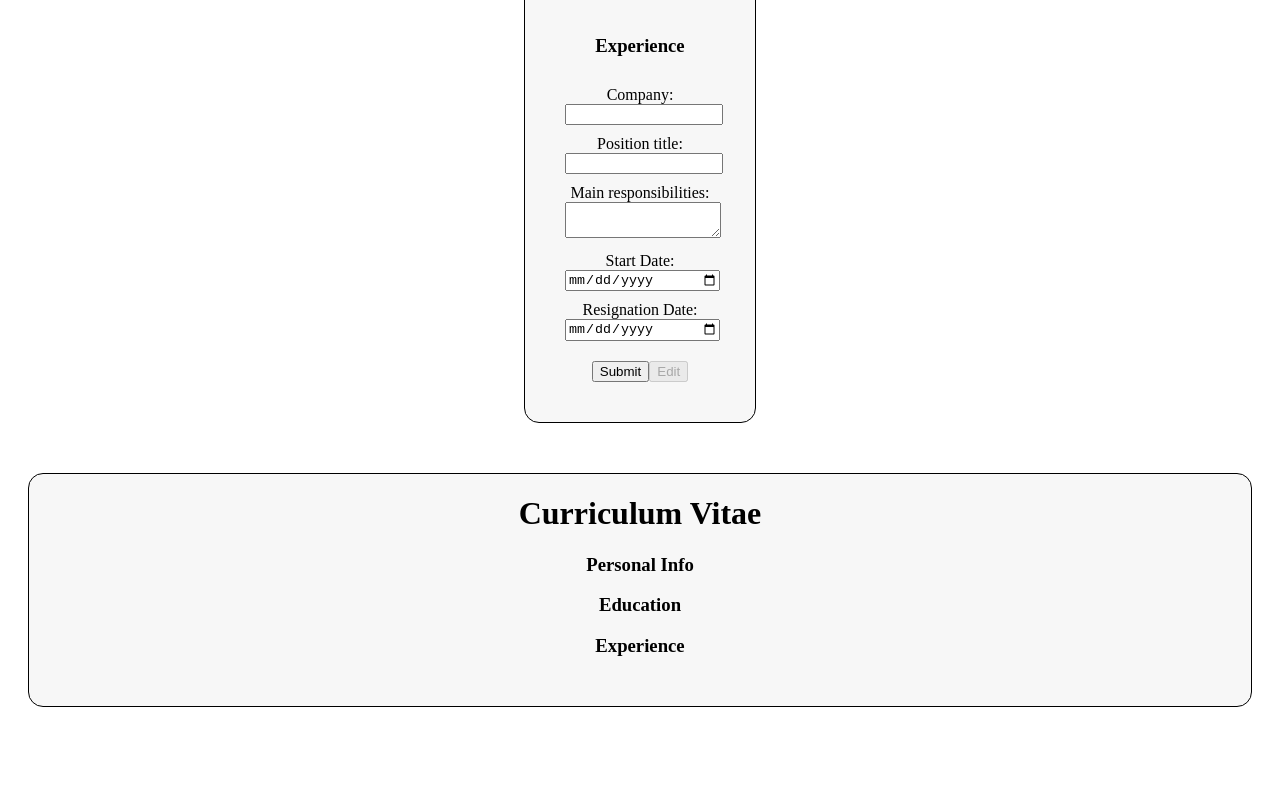
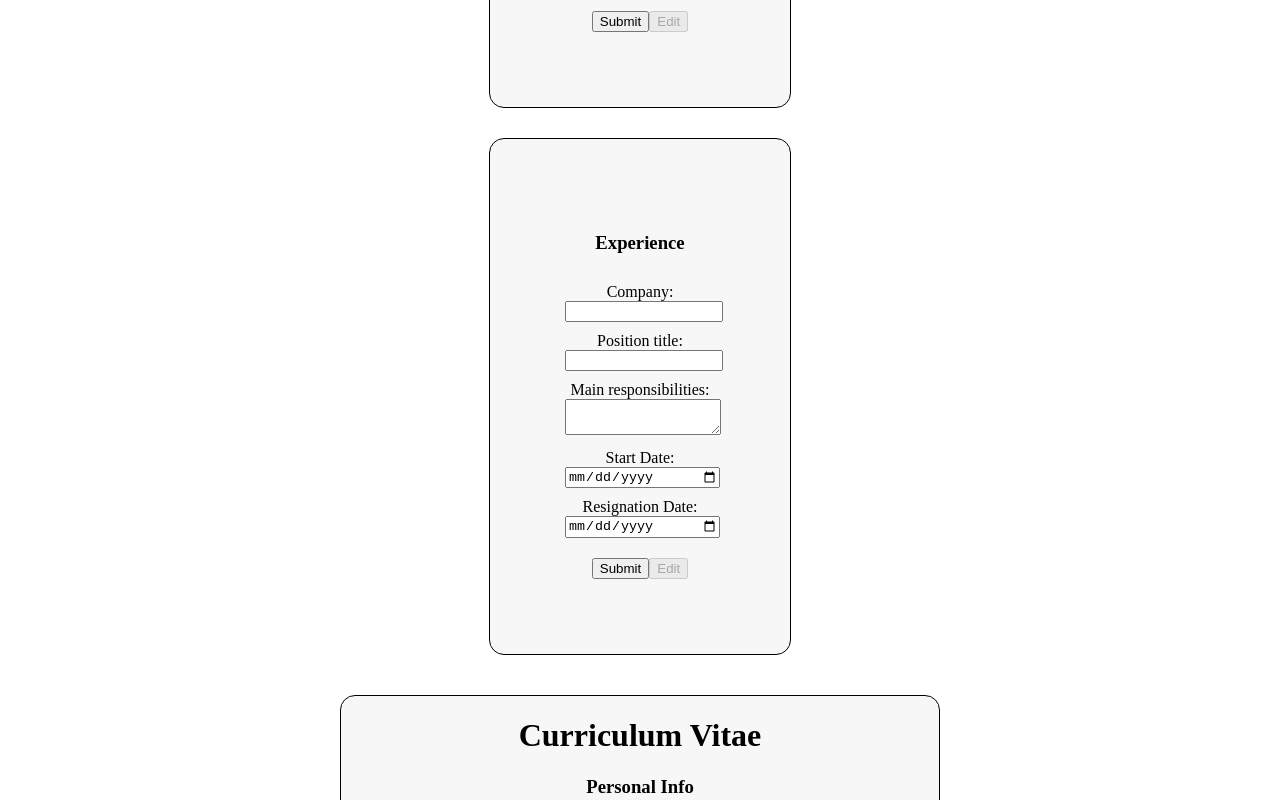
Before and after one commit to MattFLPe/cv-application, a React (Create React App) app: page / in a window 1280 px wide. Shown: the part 740-1540 px from the top of the page. Before the commit the page ends 1467 px from the top, so only its background shows below. Built offline with nearby package versions, Linux system fonts and the light colour scheme.

Commit message:
Change margin in the body rules

```diff
--- a/src/styles/App.css
+++ b/src/styles/App.css
@@ -1,5 +1,6 @@
 body {
   text-align: center;
+  margin: 40px;
 }
 
 .containerForm {
@@ -8,6 +9,7 @@ body {
   width: 200px;
   padding: 50px;
   margin: 0 auto;
+  margin-bottom: 30px;
   gap: 10px;
   background-color: rgb(247, 247, 247);
   border: 1px solid rgb(0, 0, 0);
@@ -22,7 +24,8 @@ input {
   display: flex;
   flex-direction: column;
   margin: 0 auto;
-  padding: 40px;
+  margin-bottom: 30px;
+  padding: 75px;
   width: 150px;
   gap: 10px;
   background-color: rgb(247, 247, 247);
@@ -32,7 +35,7 @@ input {
 }
 
 .containerFormExp {
-  margin-bottom: 50px;
+  margin-bottom: 40px;
 }
 
 .button {
@@ -44,7 +47,7 @@ input {
   background-color: rgb(247, 247, 247);
   border: 1px solid rgb(0, 0, 0);
   border-radius: 15px;
-  margin: 20px;
+  margin: 20px 300px 20px 300px;
   padding-bottom: 30px;
 }
 
```
